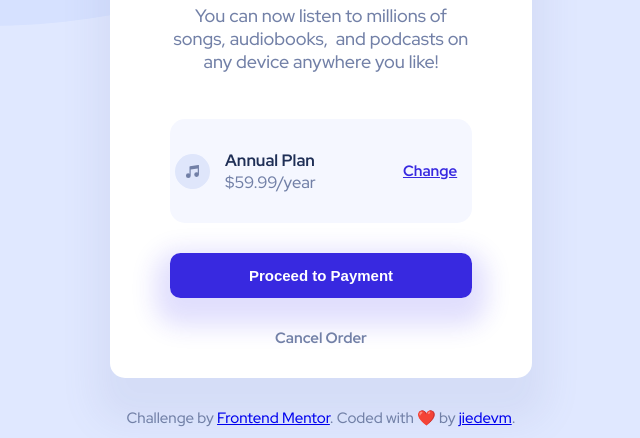
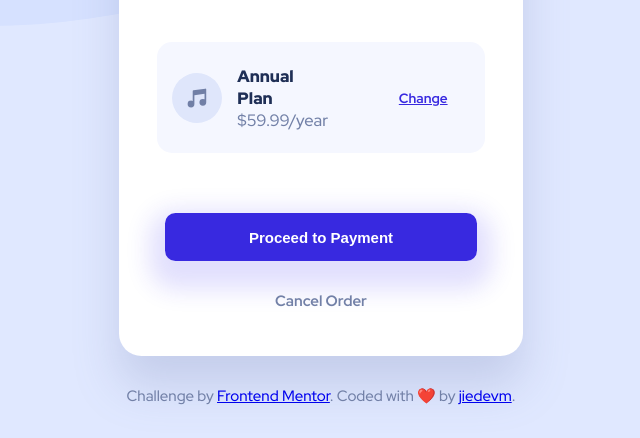
Before and after one commit to dieudonneallognon/order-summary-component, a plain HTML site: page index.html in a window 1280 px wide. Shown: the part 362-800 px from the top of the page, without its empty margins (319-959 px from the left). Drawn offline with Linux system fonts and the light colour scheme.

Commit message:
display (size, padding and margin) fixings

```diff
--- a/index.css
+++ b/index.css
@@ -29,6 +29,7 @@ body {
     display: flex;
     justify-content: center;
     align-items: center;
+    flex-direction: column;
 }
 
 body::before {
@@ -45,12 +46,12 @@ body::before {
 }
 
 .card {
-    border-radius: 1rem;
+    border-radius: 1.5rem;
     background: white;
-    width: 33%;
+    width: 31.5%;
     position: relative;
-    -webkit-box-shadow: 0 30px 35px 15px rgba(0, 128, 114, 176.1);
-    box-shadow: 0 30px 35px 15px rgba(114, 128, 176,0.1);
+    -webkit-box-shadow: 0 30px 45px 0 rgba(114, 128, 176, 0.25);
+    box-shadow: 0 30px 45px 0 rgba(114, 128, 176, 0.25);
 }
 
 .card-body {
@@ -68,8 +69,9 @@ body::before {
 
 .card-title {
     color: var(--dark-blue);
-    font-size: 2rem;
-    margin: 0.5em 0;
+    font-size: 1.8rem;
+    font-weight: 900;
+    text-align: center;
 }
 
 .card-text {
@@ -77,17 +79,17 @@ body::before {
     color: var(--desaturated-blue);
     font-weight: lighter;
     font-size: 1.2rem;
-    margin: 0.5em 0;
+    margin: 0;
 }
 
 .card-body #plan {
     display: grid;
     grid-template-columns: 50% 50%;
     width: 100%;
-    margin-top: 2.5em;
+    margin: 3em 0;
     background-color: var(--very-pale-blue);
-    padding: 2em 0;
     border-radius: 1rem;
+    padding: 1.5em 1.5em;
 }
 
 #plan-price {
@@ -102,10 +104,11 @@ body::before {
     margin-left: 1em;
 }
 
-#plan-price div h6 {
+#plan-price div h2 {
     margin: 0;
     font-size: 1.1rem;
     color: var(--dark-blue);
+    font-weight: 800;
 }
 
 #plan-price div p {
@@ -125,8 +128,8 @@ body::before {
     text-align: end;
     display: inline-block;
     color: var(--bright-blue);
-    font-size: 1rem;
-    font-weight: bold;
+    font-size: 0.9rem;
+    font-weight: 700;
     margin: auto;
 }
 
@@ -140,22 +143,24 @@ body::before {
     display: flex;
     align-items: center;
     flex-direction: column;
+    margin: 1em 0;
 }
 
 #actions button {
-    width: 100%;
-    height: 3em;
+    width: 110%;
+    height: 3.2em;
     display: block;
     border-radius: 0.7rem;
     color: white;
     background-color: var(--bright-blue);
     font-size: 1rem;
-    font-weight: bold;
+    font-weight: 700;
     border-width: 0;
-    margin: 2em 0;
+    margin-bottom: 2em;
     cursor: pointer;
     -webkit-box-shadow: 0 13px 25px 15px rgba(56, 41, 244, 0.15);
     box-shadow: 0 13px 25px 15px rgba(56, 41, 244, 0.15);
+    padding: 0 1em;
 }
 
 #actions a {
@@ -170,9 +175,10 @@ body::before {
 }
 
 .attribution {
-    position: absolute;
-    bottom: 10px;
+    position: relative;
     color: var(--desaturated-blue);
+    text-align: center;
+    margin: 2em;
 }
 
 @media (max-width: 1200px) {
@@ -207,7 +213,7 @@ body::before {
         font-size: 1rem;
     }
 
-    #plan-price div p, #plan-price div h6 {
+    #plan-price div p, #plan-price div h2 {
         font-size: 1rem;
     }
 
@@ -230,15 +236,27 @@ body::before {
         margin: 0 1.5em;
     }
 
+    .card-body {
+        padding: 1em 2.5em 2em;
+    }
+
     .card-title {
-        font-size: 1.1rem;
+        font-size: 1.5rem;
     }
 
     .card-text {
         font-size: 0.85rem;
     }
 
-    #plan-price div p, #plan-price div h6 {
+    #plan #plan-price {
+        width: 125%;
+    }
+
+    #plan div a {
+        font-size: 0.8rem;
+    }
+
+    #plan-price div p, #plan-price div h2 {
         font-size: 0.9rem;
     }
 
--- a/index.html
+++ b/index.html
@@ -2,15 +2,14 @@
 <html lang="en">
 <head>
     <meta charset="UTF-8">
-    <meta name="viewport"
-          content="width=device-width, user-scalable=no, initial-scale=1.0, maximum-scale=1.0, minimum-scale=1.0">
+    <meta name="viewport" content="width=device-width, initial-scale=1.0">
     <meta http-equiv="X-UA-Compatible" content="ie=edge">
     <title>Order summary card - Frontend Mentor</title>
     <link rel="icon" type="image/png" href="images/favicon-32x32.png"/>
     <link rel="stylesheet" href="index.css">
 </head>
 <body>
-    <div class="card">
+    <main class="card">
         <img class="card-hero" src="images/illustration-hero.svg" alt="plan">
         <div class="card-body">
             <h1 class="card-title">Order Summary</h1>
@@ -18,28 +17,28 @@
                 You can now listen to millions of songs, audiobooks,
                 &nbsp;and podcasts on any device anywhere you like!
             </p>
-            <section id="plan">
+            <div id="plan">
                 <div id="plan-price">
-                    <img src="images/icon-music.svg" alt="plan" width="35" height="35">
+                    <img src="images/icon-music.svg" alt="plan" width="50" height="50">
                     <div>
-                        <h6>Annual Plan</h6>
+                        <h2>Annual Plan</h2>
                         <p>$59.99/year</p>
                     </div>
                 </div>
                 <div id="link">
                     <a href="#" class="hover">Change</a>
                 </div>
-            </section>
-            <section id="actions">
+            </div>
+            <div id="actions">
                 <button type="button" class="hover">Proceed to Payment</button>
                 <a href="#" class="hover">Cancel Order</a>
-            </section>
+            </div>
         </div>
 
-    </div>
-    <div class="attribution">
+    </main>
+    <footer class="attribution">
         Challenge by <a href="https://www.frontendmentor.io?ref=challenge" target="_blank">Frontend Mentor</a>.
         Coded with ❤️ by <a href="https://github.com/dieudonneallognon">jiedevm</a>.
-    </div>
+    </footer>
 </body>
 </html>
```
Also changed, not shown: images/screenshot.png, 1 other file.
